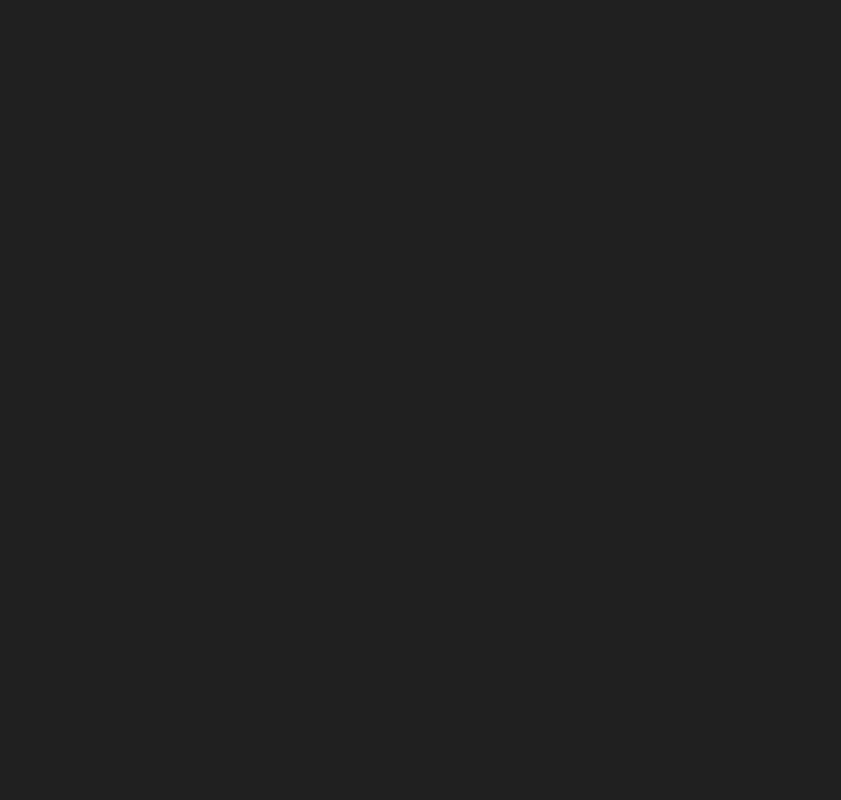
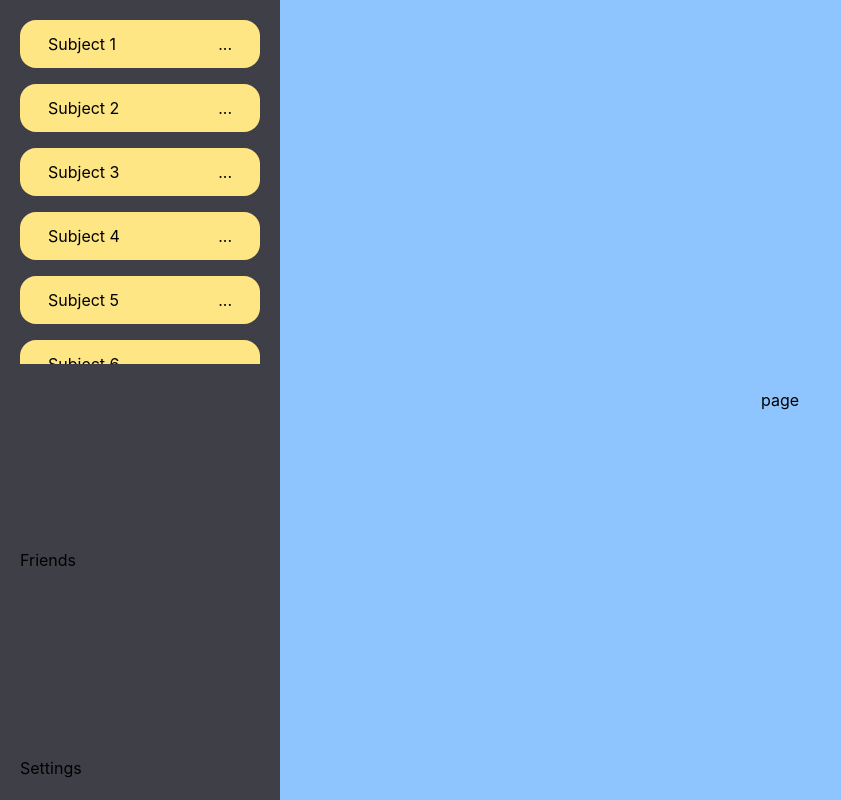
Before and after one commit to quimeygalli/Uddy, a React app in the folder frontend/: page / in a window 1280 px wide. Before the commit this address had no page. Shown: the whole page, without its empty margins (0-841 px from the left). Built offline with nearby package versions, Linux system fonts and the light colour scheme; the HTML template or start-up script is replaced by a standard one.

Commit message:
Reorganized files and structured the homepage
Created  directory and moved pages (formerly on  to it.

Created a side panel where subjects, friends, and a settings button are shown.

```diff
--- a/frontend/src/App.jsx
+++ b/frontend/src/App.jsx
@@ -1,7 +1,8 @@
 import { BrowserRouter, Routes, Route } from "react-router-dom";
 import "./index.css";
-import SignUpForm from "./components/signUp.jsx";
-import SignInForm from "./components/signIn.jsx";
+import SignUpForm from "./pages/signUp.jsx";
+import SignInForm from "./pages/signIn.jsx";
+import Homepage from "./pages/homepage.jsx";
 
 function App() {
   return (
@@ -9,6 +10,7 @@ function App() {
       <Routes>
         <Route path="/signup" element={<SignUpForm />} />
         <Route path="/signin" element={<SignInForm />} />
+        <Route path="/" element={<Homepage />} />
       </Routes>
     </BrowserRouter>
   );
--- /dev/null
+++ b/frontend/src/components/sideMenu.jsx
@@ -0,0 +1,30 @@
+import React from "react";
+import SubjectPill from "./subjectPill";
+
+function SideMenu() {
+  return (
+    <div>
+      <div className="flex flex-col justify-between ps-5 pb-5 pe-5 h-screen w-70 pt-1 bg-zinc-700 ">
+        <div className="h-90 overflow-y-auto">
+          {/* Subjects */}
+          <SubjectPill subject="Subject 1" />
+          <SubjectPill subject="Subject 2" />
+          <SubjectPill subject="Subject 3" />
+          <SubjectPill subject="Subject 4" />
+          <SubjectPill subject="Subject 5" />
+          <SubjectPill subject="Subject 6" />
+        </div>
+        <div>
+          {/* Friends */}
+          Friends
+        </div>
+        <div>
+          {/* Settings */}
+          Settings
+        </div>
+      </div>
+    </div>
+  );
+}
+
+export default SideMenu;
--- /dev/null
+++ b/frontend/src/components/subjectPill.jsx
@@ -0,0 +1,12 @@
+import React from "react";
+
+function SubjectPill({ subject }) {
+  return (
+    <div className="flex justify-between mt-4 ps-7 pe-7 pt-3 pb-3 rounded-2xl bg-amber-200 hover:bg-amber-100 cursor-pointer">
+      <p>{subject}</p> {/* Subject name */}
+      <p>...</p> {/* Button to edit */}
+    </div>
+  );
+}
+
+export default SubjectPill;
--- a/frontend/src/index.css
+++ b/frontend/src/index.css
@@ -1,7 +1,7 @@
 @import "tailwindcss";
 
 body {
-  margin: 18px;
+  /* margin: 18px; */
   background-color: #202020;
 }
 
--- /dev/null
+++ b/frontend/src/pages/homepage.jsx
@@ -0,0 +1,20 @@
+import React from "react";
+import "../index.css";
+import SideMenu from "../components/sideMenu";
+
+function Homepage() {
+  return (
+    <div className="flex h-screen">
+      <div className="h-full">
+        <SideMenu />
+      </div>
+      <div className="flex w-screen h-screen container bg-blue-300">
+        <div className="m-auto">
+          <h1>page</h1>
+        </div>
+      </div>
+    </div>
+  );
+}
+
+export default Homepage;
```
Also changed, not shown: frontend/src/pages/signIn.jsx (renamed from frontend/src/components/signIn.jsx), frontend/src/pages/signUp.jsx (renamed from frontend/src/components/signUp.jsx).
